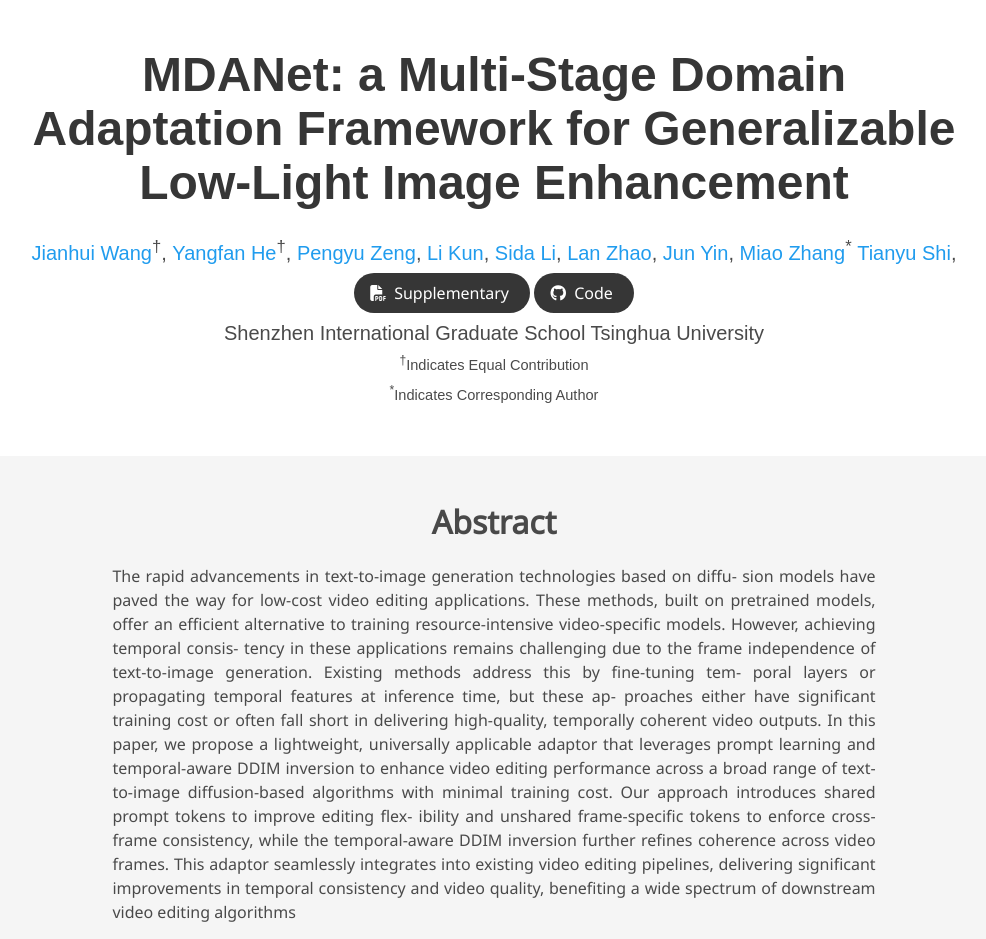
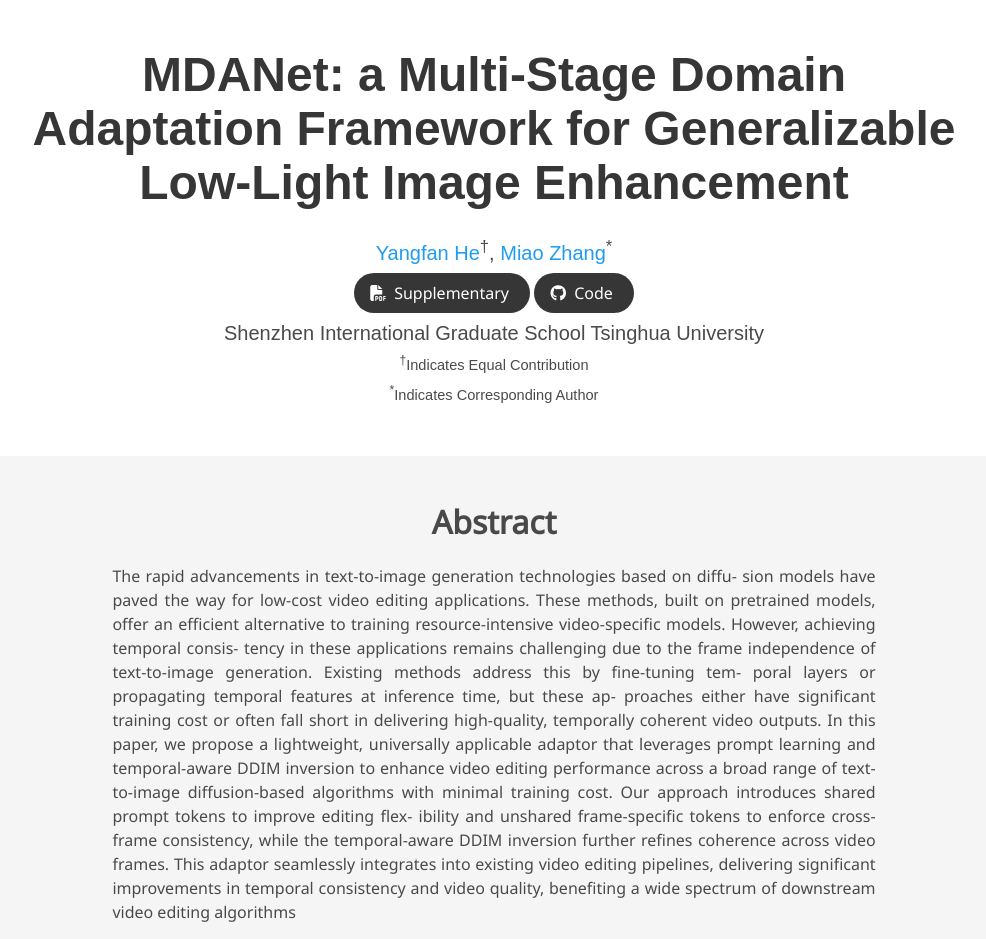
Before and after one commit to MiaoRain/LoraT2V.github.io, a plain HTML site: page index.html in a window 1280 px wide. Shown: the top 939 px of the page, without its empty margins (146-1132 px from the left). Drawn offline with nearby package versions, Linux system fonts and the light colour scheme; some icons are missing; a web font is replaced by a local one.

Commit message:
Update index.html

```diff
--- a/index.html
+++ b/index.html
@@ -55,24 +55,10 @@
             <h1 class="title is-1 publication-title">MDANet: a Multi-Stage Domain Adaptation Framework for Generalizable Low-Light Image Enhancement</h1>
             <div class="is-size-5 publication-authors">
               <!-- Paper authors -->
-              <span class="author-block">
-                <a href="FIRST AUTHOR PERSONAL LINK" target="_blank">Jianhui Wang</a><sup>†</sup>,</span>
                 <span class="author-block">
                   <a href="SECOND AUTHOR PERSONAL LINK" target="_blank">Yangfan He</a><sup>†</sup>,</span>
                   <span class="author-block">
-                  <a href="THIRD AUTHOR PERSONAL LINK" target="_blank">Pengyu Zeng</a>,</span>
-                  <span class="author-block">
-                  <a href="THIRD AUTHOR PERSONAL LINK" target="_blank">Li Kun</a>,</span>
-                  <span class="author-block">
-                  <a href="THIRD AUTHOR PERSONAL LINK" target="_blank">Sida Li</a>,</span>
-                  <span class="author-block">
-                  <a href="THIRD AUTHOR PERSONAL LINK" target="_blank">Lan Zhao</a>,</span>
-                  <span class="author-block">
-                                    <a href="THIRD AUTHOR PERSONAL LINK" target="_blank">Jun Yin</a>,</span>
-                  <span class="author-block">
-                                      <a href="THIRD AUTHOR PERSONAL LINK" target="_blank">Miao Zhang</a><sup>*</sup>
-                  <span class="author-block">
-                                      <a href="THIRD AUTHOR PERSONAL LINK" target="_blank">Tianyu Shi</a>,</span>
+                  <a href="THIRD AUTHOR PERSONAL LINK" target="_blank">Miao Zhang</a><sup>*</sup>
                   </div>
 
 
```
